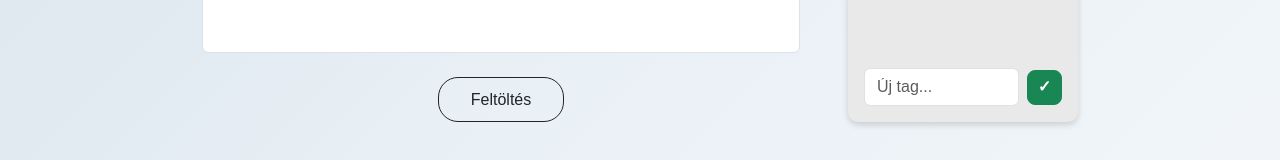
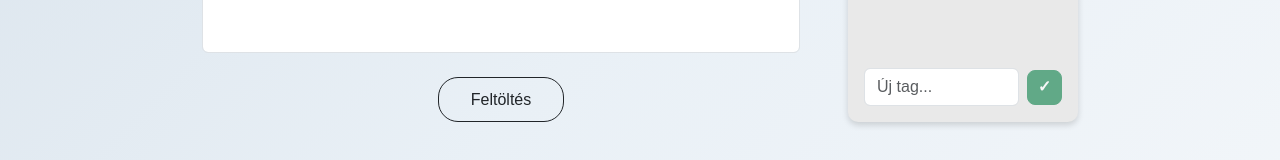
Before and after one commit to piszkos-somer/noire-photo, a React (Vite) app in the folder frontend/: page /Upload in a window 1280 px wide. Shown: the part 465-625 px from the top of the page. Built offline with nearby package versions, Linux system fonts and the light colour scheme; sample sign-in values are in the browser's storage.

Commit message:
tag pipa fix

```diff
--- a/frontend/src/pages/Upload.jsx
+++ b/frontend/src/pages/Upload.jsx
@@ -251,9 +251,15 @@ if (res.status === 401 || res.status === 403) {
               onChange={(e) => setNewTag(e.target.value)}
               onKeyDown={(e) => e.key === "Enter" && handleAddTag()}
             />
-            <Button variant="success" onClick={handleAddTag} className="add-btn">
-              ✓
-            </Button>
+            <Button
+  variant="success"
+  onClick={() => handleAddTag(newTag.trim())}
+  className="add-btn"
+  disabled={!newTag.trim()} // opcionális, hogy üresen ne lehessen kattintani
+>
+  ✓
+</Button>
+
 
             {showSuggestions && suggestions.length > 0 && (
               <ListGroup className="tag-suggestion-box shadow-sm">
```
